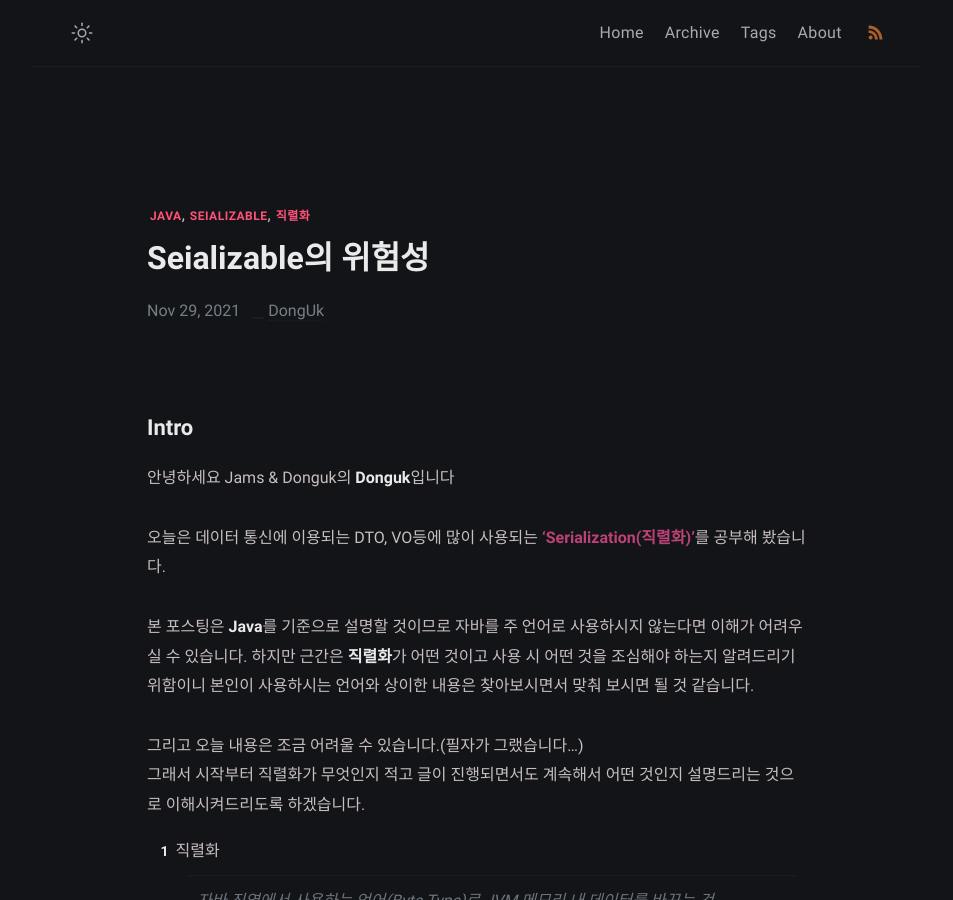
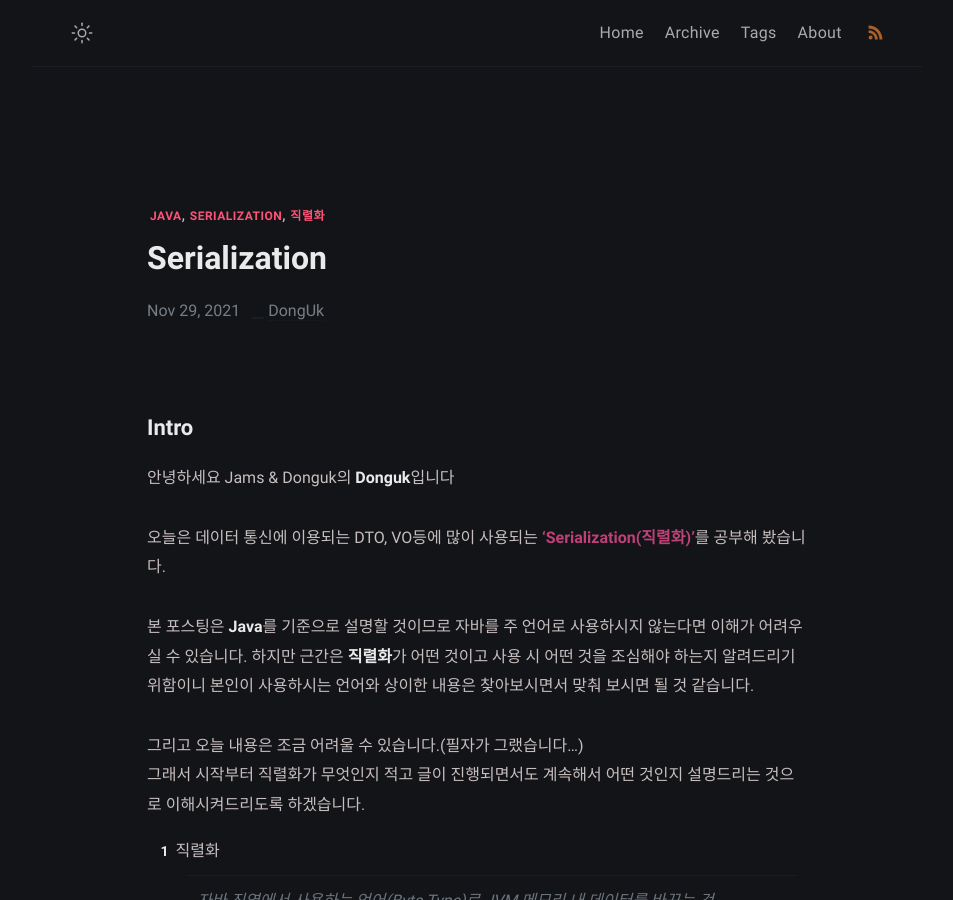
Before and after one commit to LeeJams/LeeJams.github.io, a Jekyll site: the page built from _posts/DongUk/2021-11-29-Serializable.md, in a window 1280 px wide and 900 px high. Shown: the whole window, without its empty margins (163-1116 px from the left). Built offline with Jekyll 4.4.1, drawn with Linux system fonts in a browser that asks for light colours; comment, search, counter and statistics services are not loaded.

Commit message:
오타수정

```diff
--- a/_posts/DongUk/2021-11-29-Serializable.md
+++ b/_posts/DongUk/2021-11-29-Serializable.md
@@ -1,7 +1,7 @@
 ---
 layout: post
-title: "Seializable의 위험성"
-tags: [Java, Seializable, 직렬화]
+title: "Serialization"
+tags: [Java, Serialization, 직렬화]
 author: "DongUk"
 ---
 
```
